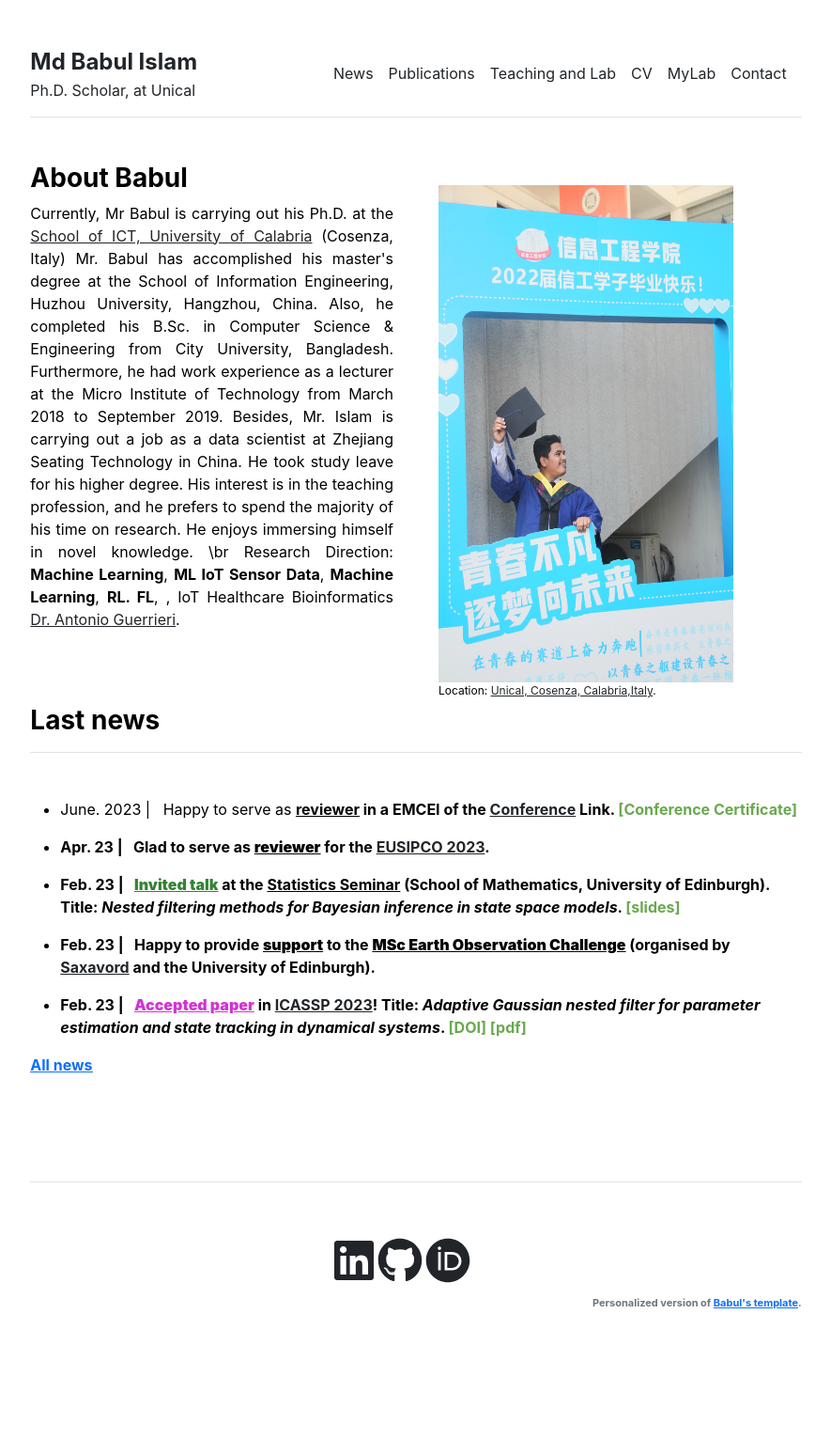
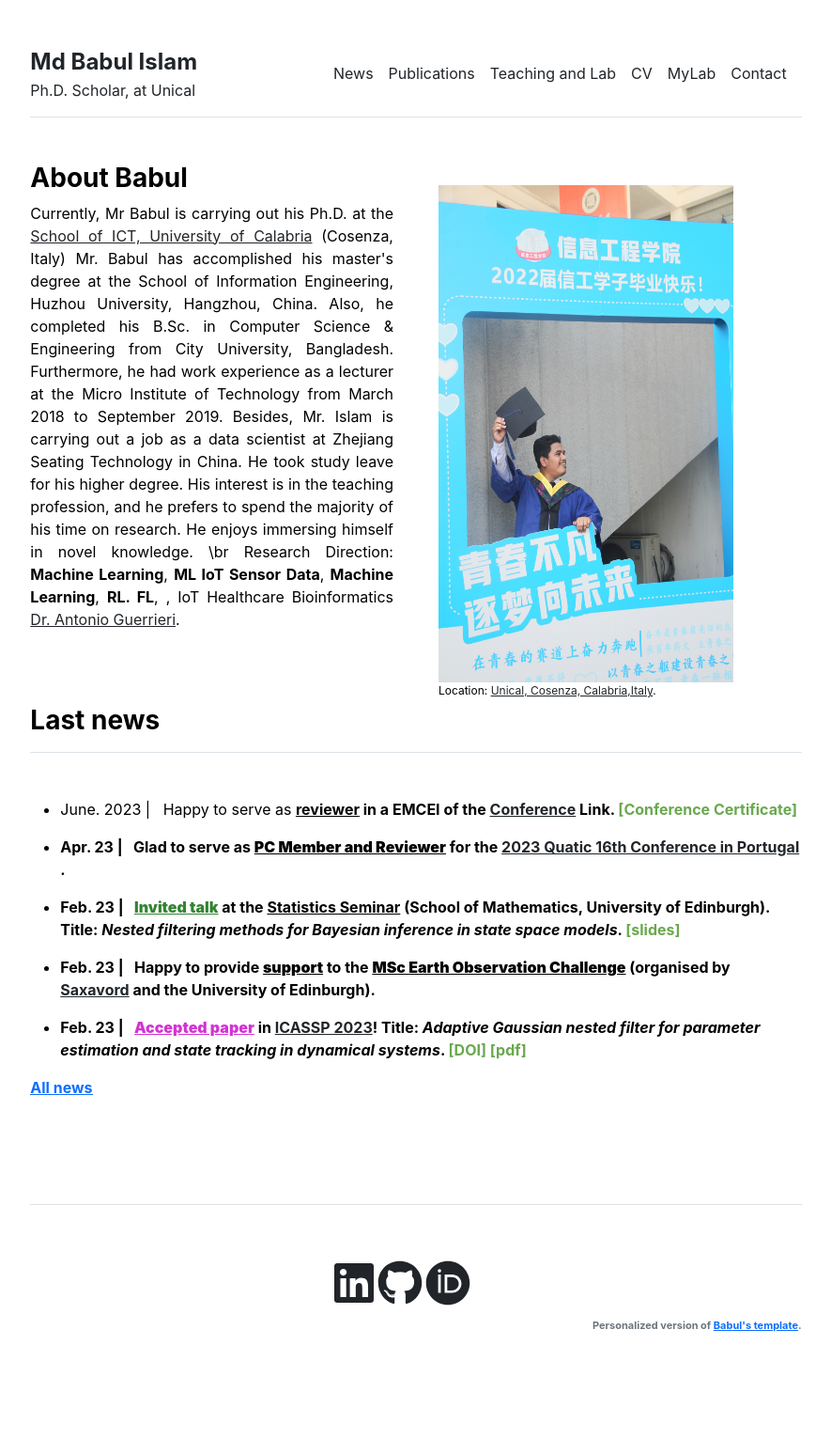
Before and after one commit to babulcseian/babulcseian.github.io, a Jekyll site: the page built from index.md, in a window 1280 px wide. Shown: the whole page at 94% size, without its empty margins (197-1082 px from the left). Built offline with Jekyll 4.4.1, drawn with Linux system fonts in a browser that asks for light colours; a style sheet for code colours, icons or effects is not loaded; before the commit the page ends 1507 px from its top, so only the background shows below that.

Commit message:
Update news.yml

```diff
--- a/_data/news.yml
+++ b/_data/news.yml
@@ -1,5 +1,5 @@
 - {message: 'June. 2023 | &nbsp; Happy to serve as <u><b>reviewer</u> in a EMCEI of the <a class="other" href="http://emcei.net/">Conference</a> Link. <a class="paper" href="publications/Certificate/Review%20Certificate%20EMCEI-23%20.pdf">[Conference Certificate]</a>', last: '1'}
-- {message: 'Apr. 23 | &nbsp; Glad to serve as <u><b>reviewer</b></u> for the <a class="other" href="https://eusipco2023.org/">EUSIPCO 2023</a>.', last: '1'}
+- {message: 'Apr. 23 | &nbsp; Glad to serve as <u><b>PC Member and Reviewer</b></u> for the <a class="other"https://2023.quatic.org/home>2023 Quatic 16th Conference in Portugal </a>.', last: '1'}
 - {message: 'Feb. 23 | &nbsp; <b style="color:rgba(0,100,0,0.8);"><u>Invited talk</b></u> at the <u>Statistics Seminar</u> (School of Mathematics, University of Edinburgh). Title: <i>Nested filtering methods for Bayesian inference in state space models</i>. <a class="paper" href="publications/slides/202302_Slides_Statistics_Seminar LAST.pdf">[slides]</a>', last: '1'}
 - {message: 'Feb. 23 | &nbsp; Happy to provide <b><u>support</u></b> to the <u><b>MSc Earth Observation Challenge</b></u> (organised by <a class="other" href="https://saxavord.com/">Saxavord</a> and the University of Edinburgh).', last: '1'}
 - {message: 'Feb. 23 | &nbsp; <b style="color:rgba(200,0,200,0.8);"><u>Accepted paper</b></u> in <a class="other" href="https://2023.ieeeicassp.org/">ICASSP 2023</a>! Title: <i>Adaptive Gaussian nested filter for parameter estimation and state tracking in dynamical systems</i>. <a class="paper" href="https://doi.org/10.1109/ICASSP49357.2023.10094865">[DOI]</a> <a class="paper" href="publications/papers/PerezVieites23_ICASSP.pdf">[pdf]</a>', last: '1'}
```
